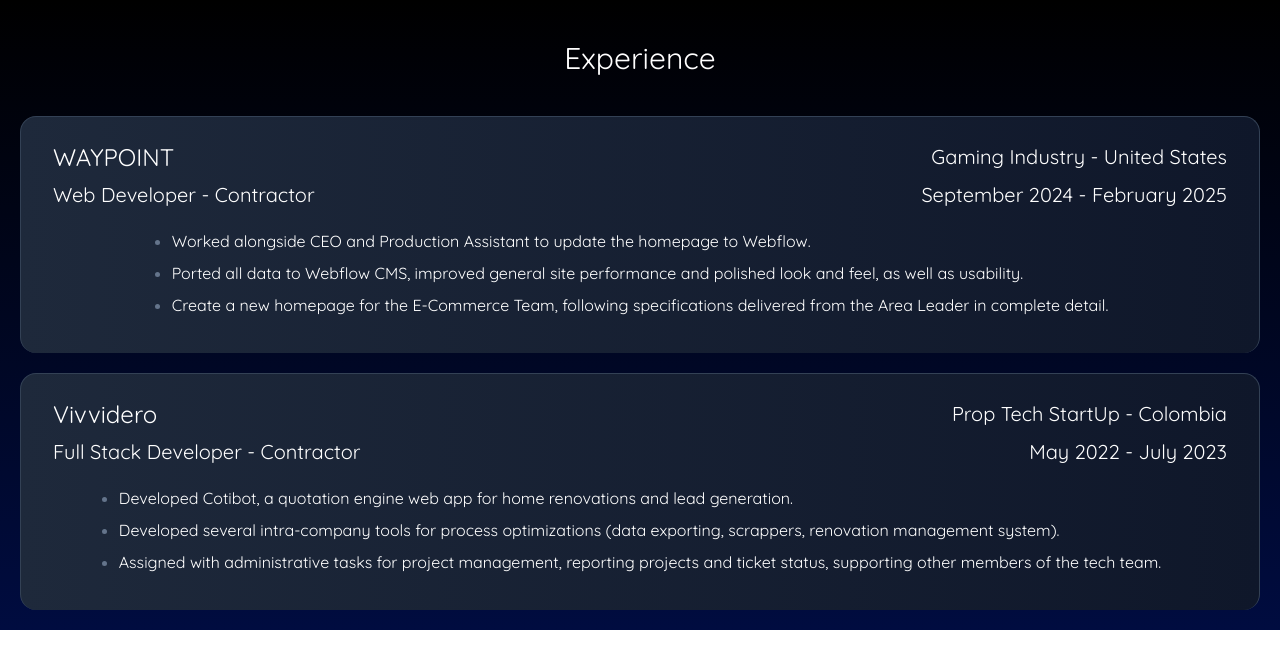
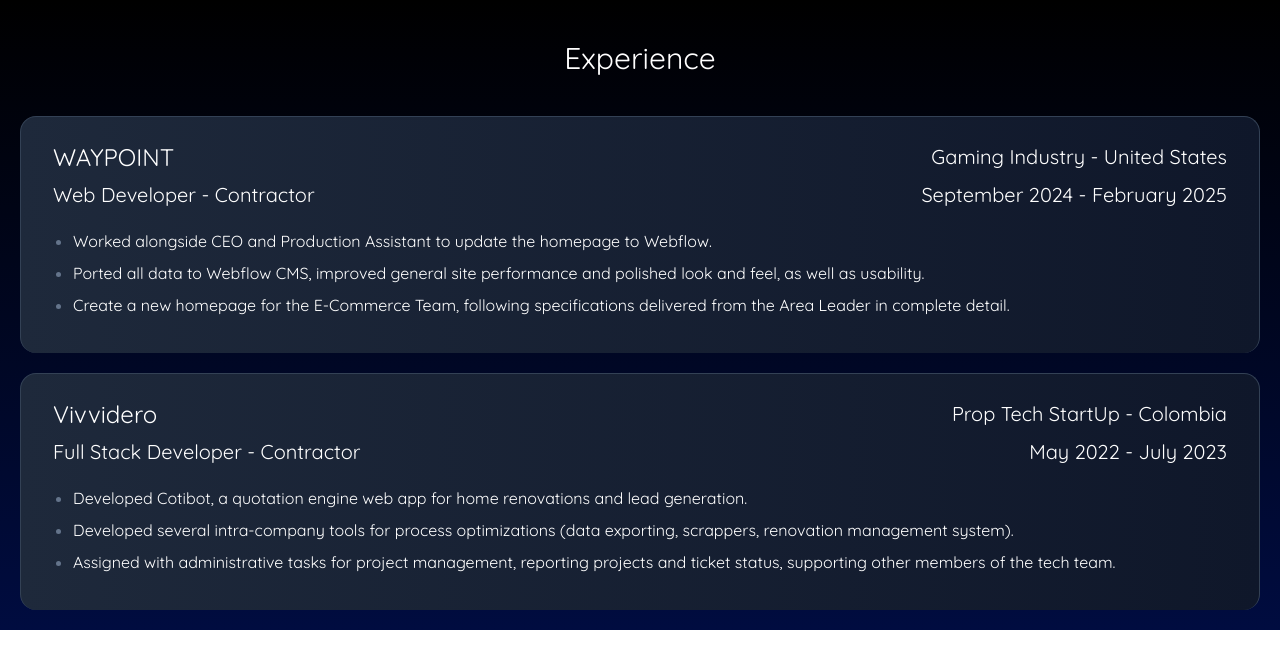
Before and after one commit to jt-96/portfolio-v2, a Next.js app: page /portfolio-v2/experience in a window 1280 px wide. Shown: the top 668 px of the page. Built offline with nearby package versions, Linux system fonts and the light colour scheme.

Commit message:
fix: add missing keys in maps, fix tasks centering

```diff
--- a/src/app/experience/page.tsx
+++ b/src/app/experience/page.tsx
@@ -8,11 +8,12 @@
     <>
       <div>
         <h1 className="text-3xl my-10 text-center">Experience</h1>
-        {works.map((workItem) => (
+        {works.map((workItem, index) => (
           <motion.div
             initial={variants.start}
             whileInView={variants.onView}
             transition={variants.showPara.transition}
+            key={index}
           >
             <div className="bg-gradient-to-r from-slate-800 to-slate-900 rounded-2xl border border-b-0 border-slate-700 m-5 px-8 py-4 2xl:my-5">
               <div className="flex flex-col justify-between align-center items-center my-2 md:flex-row">
@@ -29,10 +30,10 @@
                   {workItem.startTime} - {workItem.endTime}
                 </h3>
               </div>
-              <div className="flex flex-col justify-center items-center align-center my-3 mx-5">
+              <div className="flex flex-col my-3 mx-5">
                 <ul className="text-xl marker:text-slate-500 sm:text-lg">
-                  {workItem.tasks.map((taskItem) => (
-                    <li className="list-disc my-2 text-base">{taskItem.task}</li>
+                  {workItem.tasks.map((taskItem, index) => (
+                    <li key={index} className="list-disc my-2 text-base">{taskItem.task}</li>
                   ))}
                 </ul>
               </div>
```
